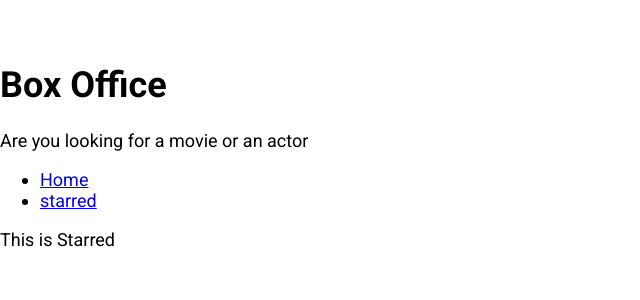
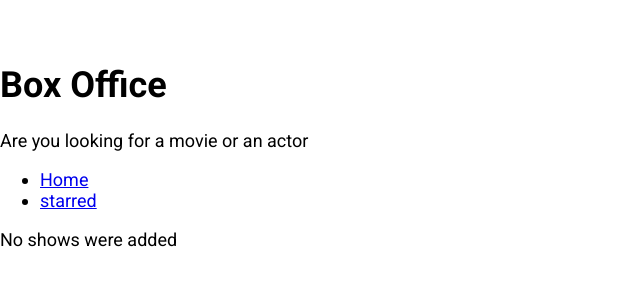
Before and after one commit to B-Thanish/Box-office, a React (Create React App) app: page /starred in a window 1280 px wide. Shown: the top 300 px of the page, without its empty margins (0-640 px from the left). Built offline with nearby package versions, Linux system fonts and the light colour scheme.

Commit message:
finished started page

```diff
--- a/src/pages/Starred.jsx
+++ b/src/pages/Starred.jsx
@@ -1,10 +1,43 @@
 /* eslint-disable arrow-body-style */
 /* eslint-disable react/function-component-definition */
-import React from 'react';
+import React, { useState, useEffect } from 'react';
 import MainPageLayout from '../components/MainPageLayout';
+import ShowGrid from '../components/show/ShowGrid';
+import { apiGet } from '../misc/config';
+import { useShows } from '../misc/custom-hooks';
 
 const Starred = () => {
-  return <MainPageLayout>This is Starred</MainPageLayout>;
+  const [starred] = useShows();
+  const [shows, setShows] = useState(null);
+  const [isLoading, setIsLoading] = useState(true);
+  const [error, setError] = useState(null);
+
+  useEffect(() => {
+    if (starred && starred.length > 0) {
+      const promises = starred.map(showId => apiGet(`/shows/${showId}`));
+      Promise.all(promises)
+        .then(apiData => apiData.map(show => ({ show })))
+        .then(results => {
+          setShows(results);
+          setIsLoading(false);
+        })
+        .catch(err => {
+          setError(err.message);
+          setIsLoading(false);
+        });
+    } else {
+      setIsLoading(false);
+    }
+  }, [starred]);
+
+  return (
+    <MainPageLayout>
+      {isLoading && <div>Shows are still loading</div>}
+      {error && <div>Error occured: {error}</div>}
+      {!isLoading && !shows && <div>No shows were added</div>}
+      {!isLoading && !error && shows && <ShowGrid data={shows} />}
+    </MainPageLayout>
+  );
 };
 
 export default Starred;
```
